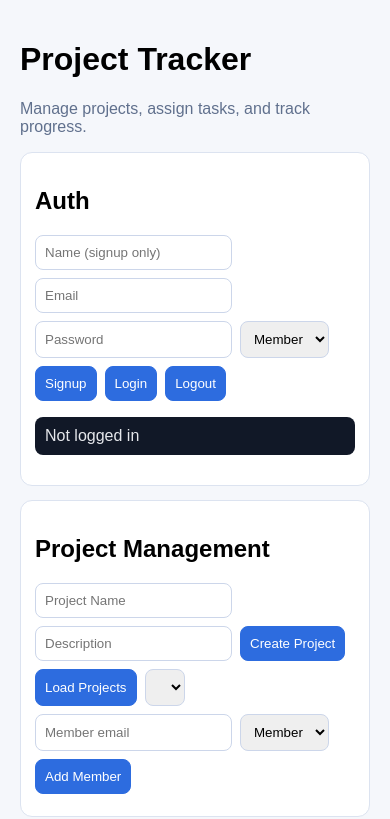
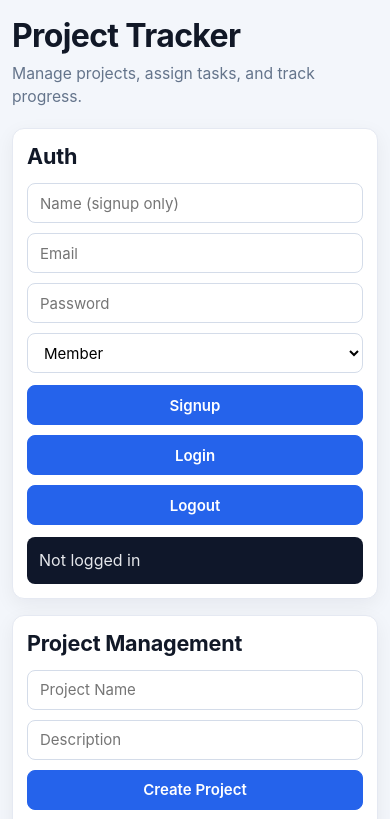
Before and after one commit to khushichauhan-26/Project-Manager, a website: page public/index.html in a window 390 px wide. Shown: the top 819 px of the page. Drawn offline with Linux system fonts and the light colour scheme.

Commit message:
improved ui

```diff
--- a/public/script.js
+++ b/public/script.js
@@ -40,12 +40,28 @@ function setAuthInfo(user) {
 
 function fillProjects(projects) {
   projectSelect.innerHTML = "";
+  if (!projects.length) {
+    const option = document.createElement("option");
+    option.value = "";
+    option.textContent = "No projects available";
+    projectSelect.appendChild(option);
+    return;
+  }
+
   for (const p of projects) {
     const option = document.createElement("option");
     option.value = p.id;
     option.textContent = `${p.name} (tasks: ${p.task_count || 0})`;
     projectSelect.appendChild(option);
   }
+}
+
+function getSelectedProjectId() {
+  const projectId = Number(projectSelect.value);
+  if (!projectId) {
+    throw new Error("Please load and select a project first");
+  }
+  return projectId;
 }
 
 document.getElementById("signupBtn").onclick = async () => {
@@ -121,7 +137,7 @@ document.getElementById("loadProjectsBtn").onclick = async () => {
 
 document.getElementById("addMemberBtn").onclick = async () => {
   try {
-    const projectId = Number(projectSelect.value);
+    const projectId = getSelectedProjectId();
     const data = await api(`/api/projects/${projectId}/members`, {
       method: "POST",
       body: JSON.stringify({
@@ -137,7 +153,7 @@ document.getElementById("addMemberBtn").onclick = async () => {
 
 document.getElementById("createTaskBtn").onclick = async () => {
   try {
-    const projectId = Number(projectSelect.value);
+    const projectId = getSelectedProjectId();
     const assignRaw = document.getElementById("taskAssignTo").value.trim();
     const assignedTo = assignRaw ? Number(assignRaw) : null;
     const dueDate = document.getElementById("taskDueDate").value || null;
@@ -161,9 +177,17 @@ document.getElementById("createTaskBtn").onclick = async () => {
 
 document.getElementById("loadTasksBtn").onclick = async () => {
   try {
-    const projectId = Number(projectSelect.value);
+    const projectId = getSelectedProjectId();
     const tasks = await api(`/api/tasks?projectId=${projectId}`);
     taskList.innerHTML = "";
+    if (!tasks.length) {
+      const li = document.createElement("li");
+      li.textContent = "No tasks found for this project.";
+      taskList.appendChild(li);
+      log("Tasks loaded", tasks);
+      return;
+    }
+
     for (const task of tasks) {
       const li = document.createElement("li");
       li.innerHTML = `<strong>${task.title}</strong> | ${task.status} | priority ${task.priority} | assigned: ${
--- a/public/styles.css
+++ b/public/styles.css
@@ -1,37 +1,54 @@
 * {
   box-sizing: border-box;
-  font-family: Arial, sans-serif;
+  font-family: Inter, "Segoe UI", Roboto, Arial, sans-serif;
 }
 
 body {
   margin: 0;
-  background: #f5f7fb;
+  background: #f3f6fb;
+  color: #111827;
 }
 
 .container {
-  max-width: 1100px;
-  margin: 0 auto;
-  padding: 20px;
+  max-width: 1120px;
+  margin: 0 auto 40px;
+  padding: 28px 20px;
+}
+
+h1 {
+  margin: 0;
+  font-size: 2rem;
+  letter-spacing: -0.02em;
+}
+
+h2 {
+  margin: 0 0 14px;
+  font-size: 1.35rem;
+  letter-spacing: -0.01em;
 }
 
 .card {
   background: #fff;
-  border: 1px solid #dce3f0;
-  border-radius: 12px;
-  padding: 14px;
-  margin-bottom: 14px;
+  border: 1px solid #e5e9f2;
+  border-radius: 14px;
+  padding: 20px;
+  margin-bottom: 16px;
+  box-shadow: 0 6px 20px rgba(16, 24, 40, 0.06);
 }
 
 .muted {
-  color: #60708d;
+  margin: 8px 0 20px;
+  color: #64748b;
+  font-size: 0.98rem;
+  line-height: 1.45;
 }
 
 .row,
 .grid {
   display: flex;
-  gap: 8px;
+  gap: 10px;
   flex-wrap: wrap;
-  margin-bottom: 8px;
+  margin-bottom: 12px;
 }
 
 .grid input,
@@ -39,35 +56,99 @@ body {
 .row input,
 .row select,
 button {
-  padding: 9px;
+  min-height: 40px;
+  padding: 8px 12px;
+  font-size: 0.94rem;
 }
 
 input,
 select {
-  border: 1px solid #ccd6ea;
+  flex: 1 1 210px;
+  border: 1px solid #d4dce9;
   border-radius: 8px;
+  background: #fff;
+}
+
+input:focus,
+select:focus {
+  outline: 2px solid rgba(37, 99, 235, 0.22);
+  border-color: #2563eb;
+  outline-offset: 1px;
 }
 
 button {
-  border: 1px solid #2d6cdf;
-  background: #2d6cdf;
+  border: 1px solid #2563eb;
+  background: #2563eb;
   color: #fff;
   border-radius: 8px;
   cursor: pointer;
+  font-weight: 600;
+  transition: background 0.2s ease, border-color 0.2s ease, transform 0.1s ease;
 }
 
 button:hover {
-  background: #1f56b7;
+  background: #1d4ed8;
+  border-color: #1d4ed8;
+}
+
+button:active {
+  transform: translateY(1px);
+}
+
+button:disabled {
+  opacity: 0.6;
+  cursor: not-allowed;
 }
 
 pre {
-  background: #111827;
+  margin: 0;
+  background: #0f172a;
   color: #e5e7eb;
-  padding: 10px;
+  padding: 12px;
   border-radius: 8px;
   overflow: auto;
+  max-height: 240px;
+  white-space: pre-wrap;
+  word-break: break-word;
+  line-height: 1.4;
 }
 
 #taskList {
-  padding-left: 18px;
+  list-style: none;
+  padding: 0;
+  margin: 0;
 }
+
+#taskList li {
+  display: flex;
+  align-items: center;
+  flex-wrap: wrap;
+  gap: 8px;
+  padding: 10px 12px;
+  border: 1px solid #e5e9f2;
+  border-radius: 8px;
+  margin-bottom: 8px;
+  background: #fbfdff;
+}
+
+#taskList li select {
+  flex: 0 0 160px;
+}
+
+@media (max-width: 700px) {
+  .container {
+    padding: 16px 12px;
+  }
+
+  .card {
+    padding: 14px;
+    border-radius: 12px;
+  }
+
+  input,
+  select,
+  button {
+    flex: 1 1 100%;
+    width: 100%;
+  }
+}
```
Also changed, not shown: src/db.js (+7 -1 lines).
